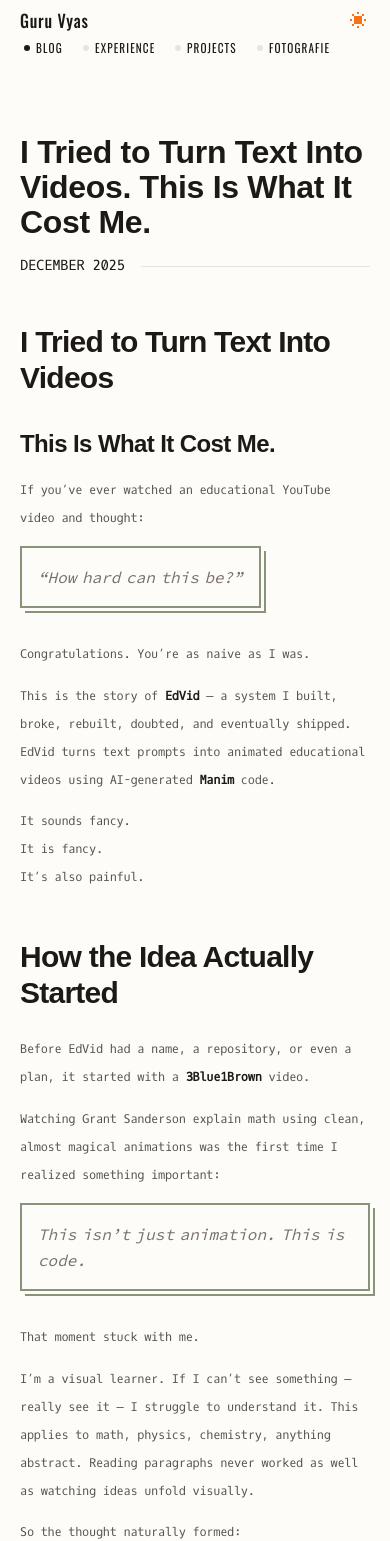
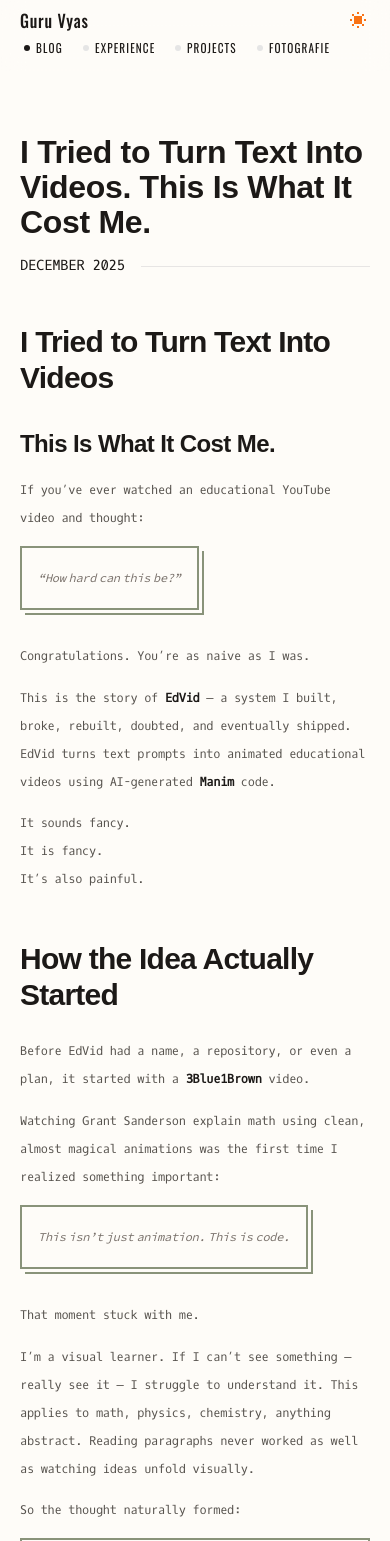
Before and after one commit to wakeupguruu/portfolio, a Next.js app: page /blog/building-edvid-text-to-video in a window 390 px wide. Shown: the top 1541 px of the page. Built offline with nearby package versions, Linux system fonts and the light colour scheme; a web font is replaced by a local one.

Commit message:
style: smooth out theme transitions with cubic-bezier easing

```diff
--- a/app/globals.css
+++ b/app/globals.css
@@ -95,7 +95,8 @@ body {
   background: var(--background);
   color: var(--foreground);
   font-family: Arial, Helvetica, sans-serif;
-  transition: background-color 0.5s ease-in-out, color 0.5s ease-in-out;
+  transition: background-color 0.7s cubic-bezier(0.4, 0, 0.2, 1),
+    color 0.7s cubic-bezier(0.4, 0, 0.2, 1);
 }
 
 /*
@@ -138,8 +139,11 @@ circle,
 line,
 polyline,
 polygon {
-  transition: background-color 0.5s ease-in-out, border-color 0.5s ease-in-out,
-    color 0.5s ease-in-out, fill 0.5s ease-in-out, stroke 0.5s ease-in-out;
+  transition: background-color 0.7s cubic-bezier(0.4, 0, 0.2, 1),
+    border-color 0.7s cubic-bezier(0.4, 0, 0.2, 1),
+    color 0.7s cubic-bezier(0.4, 0, 0.2, 1),
+    fill 0.7s cubic-bezier(0.4, 0, 0.2, 1),
+    stroke 0.7s cubic-bezier(0.4, 0, 0.2, 1);
 }
 
 /* Typography */
--- a/components/theme-toggle.tsx
+++ b/components/theme-toggle.tsx
@@ -31,10 +31,10 @@ export function ThemeToggle({ withText = false }: { withText?: boolean }) {
       <div className="relative h-6 w-6">
         {/* Pixel Moon Icon (shown in dark mode) */}
         <div
-          className="absolute inset-0 h-full w-full transition-all duration-500 ease-out"
+          className="absolute inset-0 h-full w-full transition-all duration-700 cubic-bezier(0.4, 0, 0.2, 1)"
           style={{
             opacity: isDark ? 1 : 0,
-            transform: isDark ? 'rotate(0deg) scale(1)' : 'rotate(-15deg) scale(0.9)'
+            transform: isDark ? 'rotate(0deg) scale(1)' : 'rotate(-45deg) scale(0.8)'
           }}
         >
           <svg
@@ -72,10 +72,10 @@ export function ThemeToggle({ withText = false }: { withText?: boolean }) {
 
         {/* Pixel Sun Icon (shown in light mode) */}
         <div
-          className="absolute inset-0 h-full w-full transition-all duration-500 ease-out"
+          className="absolute inset-0 h-full w-full transition-all duration-700 cubic-bezier(0.4, 0, 0.2, 1)"
           style={{
             opacity: isDark ? 0 : 1,
-            transform: isDark ? 'rotate(15deg) scale(0.9)' : 'rotate(0deg) scale(1)'
+            transform: isDark ? 'rotate(45deg) scale(0.8)' : 'rotate(0deg) scale(1)'
           }}
         >
           <svg
--- a/components/ui/special-box.tsx
+++ b/components/ui/special-box.tsx
@@ -11,7 +11,7 @@ export function SpecialBox({ children, className, ...props }: SpecialBoxProps) {
         <div className={cn("relative mb-8 w-fit max-w-full md:max-w-2/3 not-prose", className)} {...props}>
             {/* Inner Content Box (Full Border) */}
             <div className="relative z-10 border-2 border-[#89937a] p-4 w-full bg-background transition-colors duration-500">
-                <div className="font-source-code text-base leading-relaxed text-(--description-text) [word-spacing:-4px]">
+                <div className="font-source-code text-[0.75rem] md:text-base leading-7 md:leading-relaxed tracking-tight md:tracking-normal text-(--description-text) [word-spacing:-4px]">
                     {children}
                 </div>
             </div>
```
